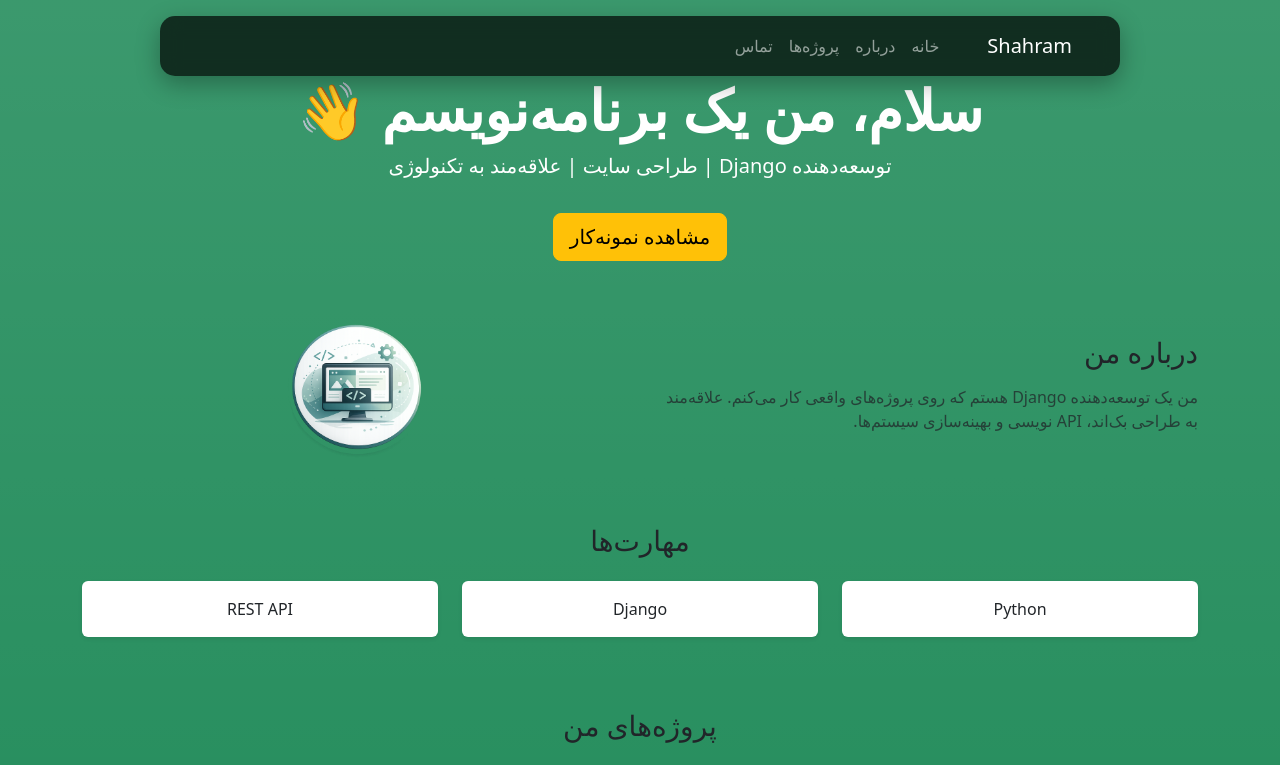
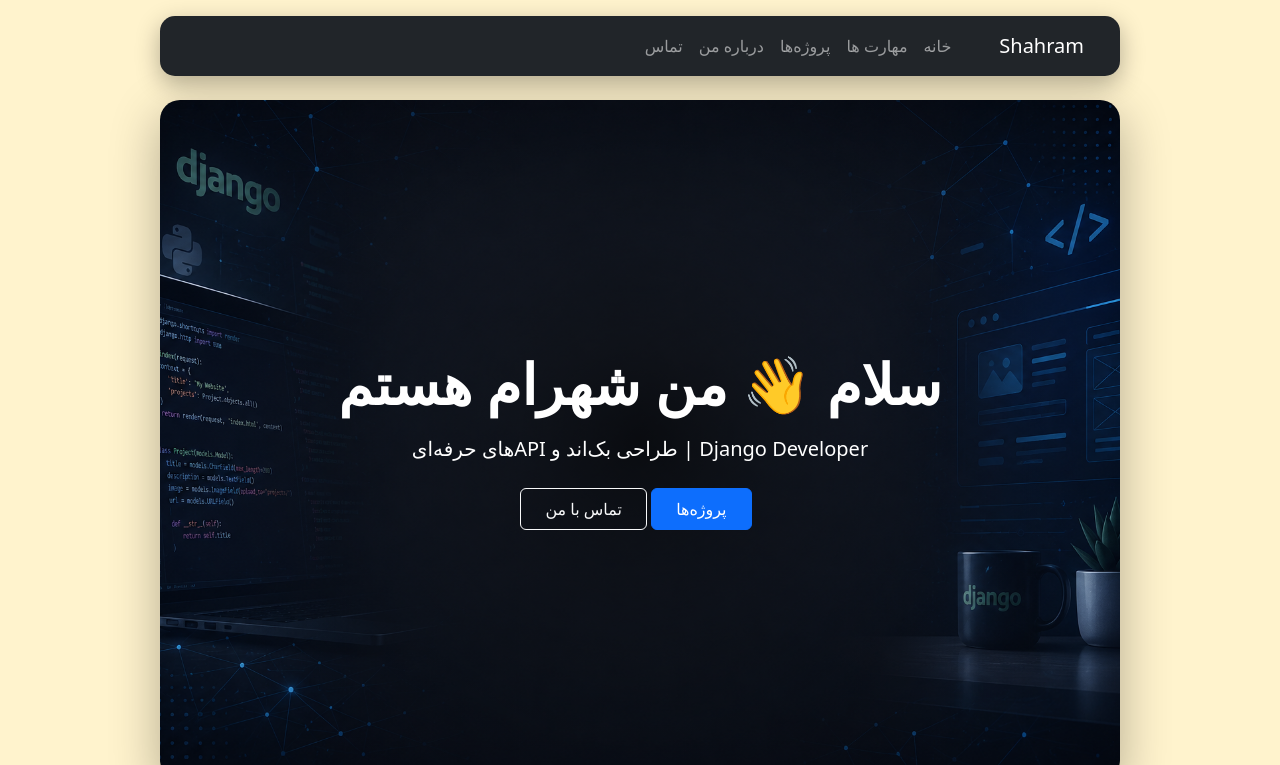
Before and after one commit to shahramsss/resume_web, a Django app: page / in a window 1280 px wide. Shown: the top 765 px of the page. Run offline with Django 5.2, Linux system fonts and the light colour scheme; some libraries are stand-ins or nearby versions.

Commit message:
cahnge home page

```diff
--- a/home/templates/home/home.html
+++ b/home/templates/home/home.html
@@ -6,102 +6,129 @@
 {% endblock %}
 
 {% block content %}
+
+<style>
+  .hero {
+    width: 75%;
+    height: 85vh;
+    margin: auto;
+    border-radius: 20px;
+
+    background: radial-gradient(circle, rgba(0, 0, 0, 0.7) 0%, rgba(0, 0, 0, 0.2) 50%, transparent 80%),
+    url('{% static "images/04.png" %}') center/cover no-repeat;
+
+    display: flex;
+    align-items: center;
+    justify-content: center;
+
+    box-shadow: 0 15px 50px rgba(0, 0, 0, 0.3);
+  }
+
+  .skill-box {
+    padding: 25px;
+    border-radius: 15px;
+    background: white;
+    box-shadow: 0 5px 20px rgba(0, 0, 0, 0.1);
+    transition: 0.3s;
+  }
+
+  .skill-box:hover {
+    transform: translateY(-8px);
+  }
+</style>
 <!-- Hero Banner (Full Width واقعی) -->
+<div class="hero mt-4">
 
-  <div class="container-fluid p-0">
-    <div class="w-100 " >
-      <div class="h-100 d-flex align-items-center justify-content-center text-center">
-        <div class="text-white px-3">
-          <div class="container">
-            <h1 class="display-4 fw-bold">سلام، من یک برنامه‌نویسم 👋</h1>
-            <p class="lead">توسعه‌دهنده Django | طراحی سایت | علاقه‌مند به تکنولوژی</p>
-            <a href="#projects" class="btn btn-warning btn-lg mt-3">مشاهده نمونه‌کار</a>
+  <div class="hero-content text-white text-center">
+    <h1 class="display-4 fw-bold mb-3">
+      سلام 👋 من شهرام هستم
+    </h1>
+
+    <p class="lead mb-4">
+      Django Developer | طراحی بک‌اند و APIهای حرفه‌ای
+    </p>
+
+    <div>
+      <a href="#" class="btn btn-primary px-4 py-2 me-2">
+        پروژه‌ها
+      </a>
+      <a href="#" class="btn btn-outline-light px-4 py-2">
+        تماس با من
+      </a>
     </div>
   </div>
-      </div>
-    </div>
+
 </div>
 
 <!-- Main Content -->
 
+
 <div class="container">
   <!-- About -->
+
+
 
   <div class="row align-items-center mt-5">
     <div class="col-md-6">
       <h3>درباره من</h3>
-        <p class="text-muted mt-3">من یک توسعه‌دهنده Django هستم که روی پروژه‌های واقعی کار می‌کنم. علاقه‌مند به طراحی بک‌اند، API نویسی و بهینه‌سازی سیستم‌ها.</p>
+      <p class="text-muted mt-3">من یک توسعه‌دهنده Django هستم که روی پروژه‌های واقعی کار می‌کنم. علاقه‌مند به طراحی
+        بک‌اند، API نویسی و بهینه‌سازی سیستم‌ها.</p>
+        <a href="#" class="btn btn-primary mt-3">
+          دانلود رزومه
+        </a>
       </div>
 
     <div class="col-md-6 text-center mt-4 mt-md-0">
-        <img src="{% static 'images/a.png' %}" class="img-fluid rounded-circle" style="max-width: 250px;" />
+      <img src="{% static 'images/01.jpg' %}" class="img-fluid rounded" />
     </div>
   </div>
 
   <!-- Skills -->
+  <div class="container mt-5 text-center "  >
+    <h3 class="mb-4 fw-bold">مهارت‌ها</h3>
 
-    <div class="row text-center mt-5">
-      <h3 class="mb-4">مهارت‌ها</h3>
+    <div class="row g-4">
 
-      <div class="col-md-4 mb-4">
-        <div class="p-3 bg-white shadow-sm rounded">Python</div>
+      <div class="col-md-4 ">
+        <div class="skill-box  text-white bg-dark">Python</div>
       </div>
 
-      <div class="col-md-4 mb-4">
-        <div class="p-3 bg-white shadow-sm rounded">Django</div>
+      <div class="col-md-4">
+        <div class="skill-box text-white bg-dark">Django</div>
       </div>
 
-      <div class="col-md-4 mb-4">
-        <div class="p-3 bg-white shadow-sm rounded">REST API</div>
+      <div class="col-md-4">
+        <div class="skill-box text-white bg-dark">REST API</div>
+      </div>
+
     </div>
   </div>
-
   <!-- Projects -->
 
-    <div class="mt-5">
-      <h3 class="text-center mb-4">پروژه‌های من</h3>
+  <div class="container mt-5">
+    <h3 class="text-center mb-5 fw-bold">پروژه‌های من</h3>
 
-      <div class="row">
-        <div class="col-md-4 mb-4">
-          <div class="card shadow-sm h-100">
-            <img src="{% static 'images/project1.jpg' %}" class="card-img-top" />
+    <div class="row g-4">
+
+      <div class="col-md-4">
+        <div class="card shadow-sm h-100 border-0">
+          <img src="{% static 'images/project1.jpg' %}" class="card-img-top">
           <div class="card-body">
-              <h5>سیستم رزرو</h5>
+            <h5>کاگزاری املاک مبعث</h5>
             <p class="text-muted">پیاده‌سازی با Django</p>
           </div>
         </div>
       </div>
 
-        <div class="col-md-4 mb-4">
-          <div class="card shadow-sm h-100">
-            <img src="{% static 'images/project2.jpg' %}" class="card-img-top" />
-            <div class="card-body">
-              <h5>فروشگاه</h5>
-              <p class="text-muted">API محور</p>
     </div>
   </div>
-        </div>
+  <!-- Contact -->
+  <div class="text-center mt-5 mb-5">
+    <h3 class="fw-bold">تماس با من</h3>
+    <p class="text-muted mt-3">برای همکاری پیام بدهید</p>
 
-        <div class="col-md-4 mb-4">
-          <div class="card shadow-sm h-100">
-            <img src="{% static 'images/project3.jpg' %}" class="card-img-top" />
-            <div class="card-body">
-              <h5>فلش کارت</h5>
-              <p class="text-muted">اپ یادگیری لغت</p>
-            </div>
-          </div>
-        </div>
-      </div>
-    </div>
-
-    <!-- Contact -->
-
-    <div class="text-center mt-5 mb-5">
-      <h3>تماس با من</h3>
-      <p class="text-muted mt-3">برای همکاری پیام بده</p>
-
-      <a href="#" class="btn btn-dark mx-2">GitHub</a>
-      <a href="#" class="btn btn-outline-dark mx-2">Telegram</a>
+    <a href="#" class="btn btn-dark mx-2 px-4">GitHub</a>
+    <a href="#" class="btn btn-outline-dark mx-2 px-4">Telegram</a>
   </div>
 </div>
 {% endblock %}
--- a/templates/base.html
+++ b/templates/base.html
@@ -1,20 +1,17 @@
 {% load static %}
-
 <!DOCTYPE html>
-
 <html lang="fa" dir="rtl">
-
 <head>
     <meta charset="UTF-8">
     <meta name="viewport" content="width=device-width, initial-scale=1.0">
-
-
 <title>
     {% block title %}
     My Resume Website
     {% endblock %}
 </title>
+<style>
 
+</style>
 <!-- Bootstrap CSS -->
 <link href="{% static 'css/bootstrap.min.css' %}" rel="stylesheet">
 
@@ -24,7 +21,7 @@
 
 </head>
 
-<body class="d-flex flex-column min-vh-100 bg-success bg-gradient">
+<body class="d-flex flex-column min-vh-100 bg-warning-subtle ">
 
 
 <!-- Navbar -->
--- a/templates/inc/navbar.html
+++ b/templates/inc/navbar.html
@@ -1,32 +1,31 @@
 <style>
 .custom-navbar {
-  {% comment %} width: 85%; {% endcomment %}
   margin: auto;
   border-radius: 15px;
   padding: 10px 20px;
 
-  background: rgba(0, 0, 0, 0.7);
-  backdrop-filter: blur(10px);
   box-shadow: 0 8px 25px rgba(0,0,0,0.3);
+
 }
+
+
 </style>
-<nav class="navbar navbar-expand-lg navbar-dark custom-navbar mt-3 w-75">
-  <div class="container">
+<nav  class="navbar navbar-expand-lg navbar-dark custom-navbar mt-3 w-75 bg-dark">
 
-    <a class="navbar-brand" href="#">Shahram</a>
+  <a class="navbar-brand ms-auto" href="#">Shahram</a>
 
   <button class="navbar-toggler" type="button" data-bs-toggle="collapse" data-bs-target="#nav">
     <span class="navbar-toggler-icon"></span>
   </button>
 
-    <div class="collapse navbar-collapse " id="nav">
-      <ul class="navbar-nav text-center">
+  <div  class="collapse navbar-collapse justify-content-end" id="nav">
+    <ul class="navbar-nav ms-auto">
       <li class="nav-item"><a class="nav-link" href="#">خانه</a></li>
-        <li class="nav-item"><a class="nav-link" href="#">درباره</a></li>
+      <li class="nav-item"><a class="nav-link" href="#">مهارت ها</a></li>
       <li class="nav-item"><a class="nav-link" href="#">پروژه‌ها</a></li>
+      <li class="nav-item"><a class="nav-link" href="#">درباره من </a></li>
       <li class="nav-item"><a class="nav-link" href="#">تماس</a></li>
     </ul>
   </div>
 
-  </div>
 </nav>
```
Also changed, not shown: static/images/04.png (added). Lines whose indentation alone changed are shown as unchanged.
